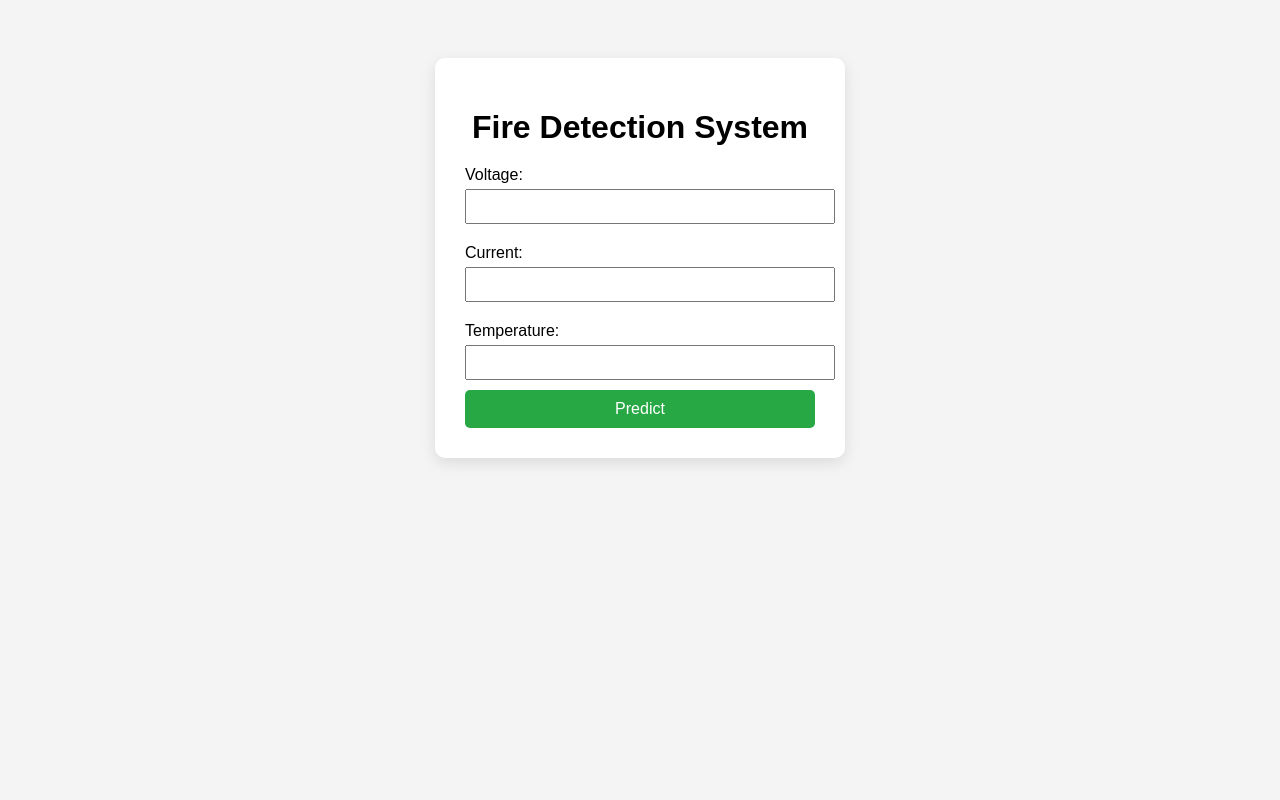
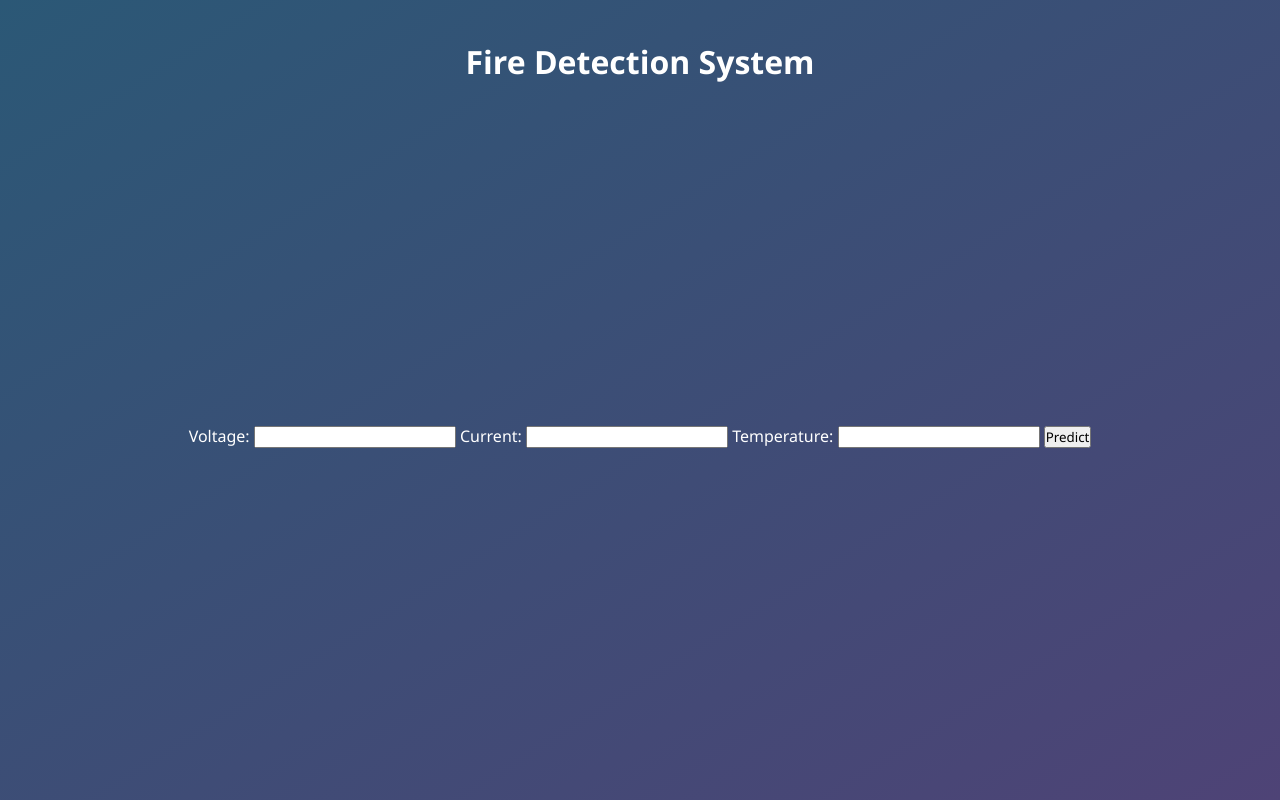
Before and after one commit to TENTAN-png/AIbms, a Flask app: page / in a window 1280 px wide. Run offline with Flask 3, Linux system fonts and the light colour scheme; parts of the project's set-up code (start-up, migrations or seed data) failed here and were passed over.

Commit message:
Added Flask web app and model files

```diff
--- a/static/style.css
+++ b/static/style.css
@@ -1,48 +1,95 @@
-body {
-  font-family: Arial, sans-serif;
-  background: #f4f4f4;
-  display: flex;
-  justify-content: center;
-  padding-top: 50px;
+/* Reset and base setup */
+* {
+  margin: 0;
+  padding: 0;
+  box-sizing: border-box;
+  font-family: "Segoe UI", Tahoma, Geneva, Verdana, sans-serif;
 }
 
-.container {
-  background: white;
-  padding: 30px;
-  border-radius: 10px;
-  box-shadow: 0 5px 15px rgba(0,0,0,0.1);
-  width: 350px;
+body {
+  height: 100vh;
+  background: linear-gradient(to right, #141e30, #243b55);
+  color: #ffffff;
+  display: flex;
+  flex-direction: column;
 }
 
-h1 {
+/* Header */
+header {
+  background: linear-gradient(135deg, #1de9b6, #1dc4e9);
+  padding: 30px;
   text-align: center;
-  margin-bottom: 20px;
+  box-shadow: 0 4px 8px rgba(0, 0, 0, 0.2);
 }
 
-label {
-  display: block;
-  margin: 10px 0 5px;
-}
-
-input {
-  width: 100%;
-  padding: 8px;
+header h1 {
+  font-size: 2.5rem;
   margin-bottom: 10px;
 }
 
-button {
-  width: 100%;
-  background: #28a745;
-  color: white;
-  border: none;
-  padding: 10px;
-  border-radius: 5px;
-  font-size: 16px;
+header p {
+  font-size: 1.2rem;
 }
 
-.result {
+/* Main container */
+.container {
+  flex: 1;
+  padding: 40px 20px;
+  display: flex;
+  flex-wrap: wrap;
+  justify-content: center;
+  gap: 30px;
+  background: linear-gradient(to bottom right, #2b5876, #4e4376);
+}
+
+/* Cards */
+.card {
+  background: linear-gradient(145deg, #1c1c1c, #2c2c2c);
+  padding: 25px;
+  border-radius: 15px;
+  width: 300px;
+  color: #f1f1f1;
+  box-shadow: 0 10px 15px rgba(0, 0, 0, 0.3);
+  transition: transform 0.3s ease, box-shadow 0.3s ease;
+}
+
+.card:hover {
+  transform: translateY(-10px);
+  box-shadow: 0 15px 25px rgba(0, 0, 0, 0.5);
+}
+
+.card h2 {
+  font-size: 1.5rem;
+  color: #4dd0e1;
+  margin-bottom: 10px;
+}
+
+.card p {
+  margin: 10px 0;
+  font-size: 1rem;
+}
+
+.card button {
   margin-top: 15px;
-  font-weight: bold;
-  color: #333;
+  padding: 10px 20px;
+  background-color: #26a69a;
+  border: none;
+  border-radius: 8px;
+  color: white;
+  font-size: 0.95rem;
+  cursor: pointer;
+  transition: background 0.3s ease;
+}
+
+.card button:hover {
+  background-color: #00796b;
+}
+
+/* Footer */
+footer {
   text-align: center;
+  padding: 20px;
+  background-color: #101010;
+  color: #aaa;
+  font-size: 0.9rem;
 }
```
